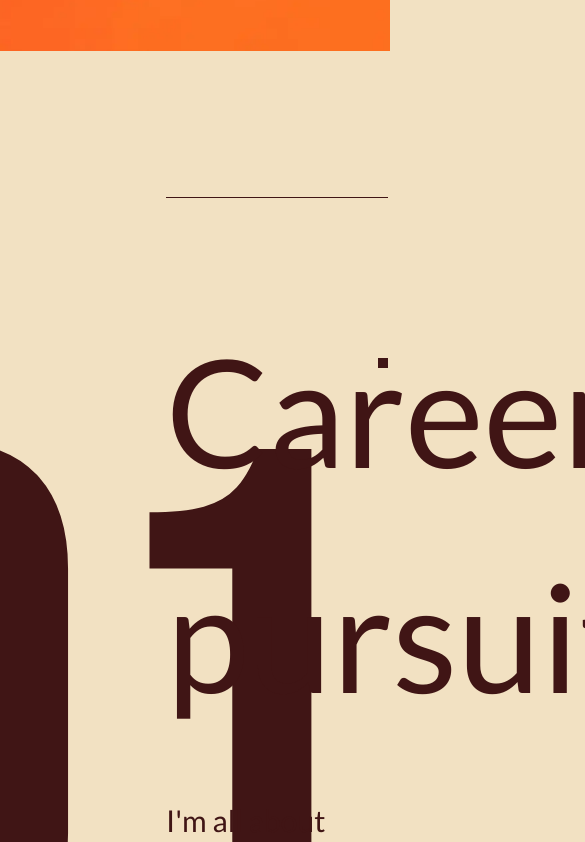
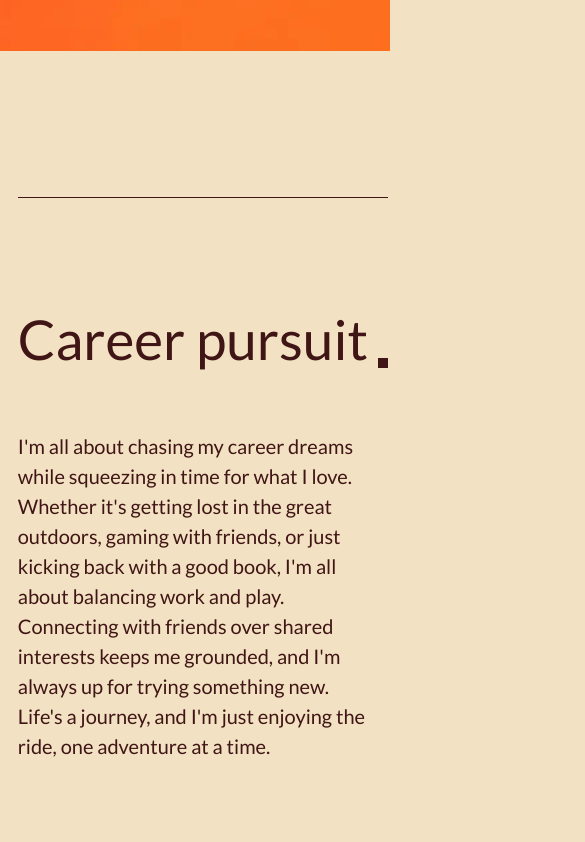
Before and after one commit to soupy96/march-port-2024, a React (Vite) app: page / in a window 390 px wide. Shown: the part 793-1635 px from the top of the page, 585 px wide, since content can reach past the window. Built offline with nearby package versions, Linux system fonts and the light colour scheme.

Commit message:
finished the first draft of responsiveness

```diff
--- a/src/components/Body.jsx
+++ b/src/components/Body.jsx
@@ -160,6 +160,18 @@ const BigNumber = styled.div`
   font-family: 'Bebas Neue', sans-serif;
   display: flex;
   justify-content: center;
+
+  @media only screen and (max-width: 1440px) {
+    font-size: 30rem;
+  }
+
+  @media only screen and (max-width: 1024px) {
+    font-size: 25rem;
+  }
+
+  @media only screen and (max-width: 768px) {
+    display: none;
+  }
 `;
 
 const RightInfo = styled.div`
@@ -169,6 +181,10 @@ const RightInfo = styled.div`
   display: flex;
   justify-content: space-between;
   width: 60%;
+
+  @media only screen and (max-width: 768px) {
+    width: 100%;
+  }
 `;
 
 const Info = styled.div`
@@ -176,12 +192,53 @@ const Info = styled.div`
 
   h2 {
     font-size: 150px;
-    /* line-height: 200px; */
     margin-bottom: 50px;
   }
 
   p {
     font-size: 30px;
+  }
+
+  @media only screen and (max-width: 1440px) {
+    h2 {
+      font-size: 100px;
+    }
+
+    p {
+      font-size: 25px;
+    }
+  }
+
+  @media only screen and (max-width: 1024px) {
+    h2 {
+      font-size: 65px;
+    }
+
+    p {
+      font-size: 20px;
+    }
+  }
+
+  @media only screen and (max-width: 768px) {
+    width: 100%;
+
+    h2 {
+      font-size: 65px;
+    }
+
+    p {
+      font-size: 20px;
+    }
+  }
+
+  @media only screen and (max-width: 425px) {
+    h2 {
+      font-size: 55px;
+    }
+
+    p {
+      font-size: 20px;
+    }
   }
 `;
 
--- a/src/components/Hero.jsx
+++ b/src/components/Hero.jsx
@@ -26,6 +26,10 @@ const HeroBG = styled.div`
 
   @media only screen and (max-width: 1024px) {
     background-position: right;
+  }
+
+  @media only screen and (max-width: 900px) {
+    background-position: left;
   }
 
   @media only screen and (max-width: 425px) {
```
